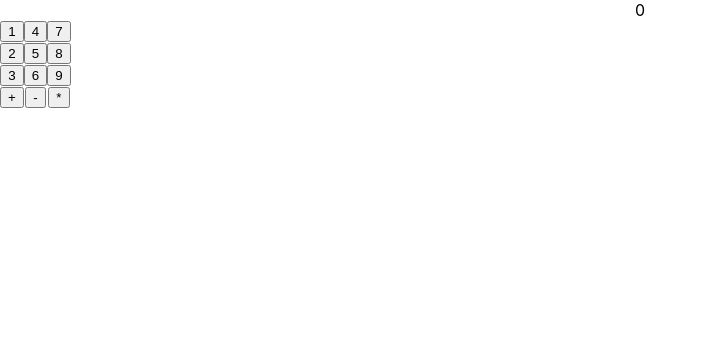
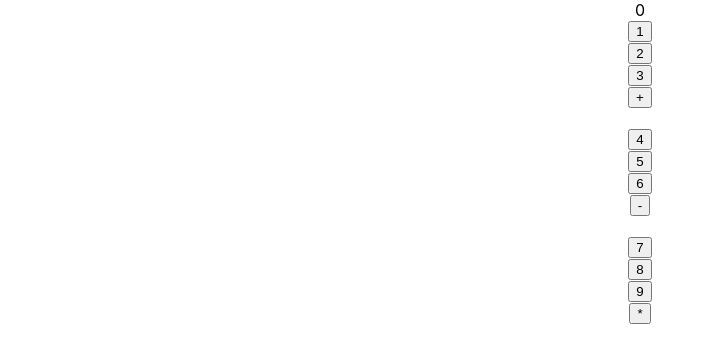
Before and after one commit to zdsmit/my-calculator, a React (Create React App) app: page / in a window 1280 px wide. Shown: the top 362 px of the page, without its empty margins (0-715 px from the left). Built offline with nearby package versions, Linux system fonts and the light colour scheme.

Commit message:
trying to add some css to center all components in the middle of the screen horizontally

```diff
--- a/src/App.css
+++ b/src/App.css
@@ -38,5 +38,11 @@
 }
 
 .btn-group {
-  float: left;
+  float: center;
 }
+
+.component-group {
+  display: 'flex';
+  align-items: center;
+  justify-content: center;
+}
--- a/src/components/Calculator.js
+++ b/src/components/Calculator.js
@@ -5,7 +5,7 @@ import Buttons from './Buttons';
 export default class Calculator extends Component {
     render() {
         return (
-            <div>
+            <div class="component-group">
                 <Display />
                 <Buttons />
             </div>
```
Also changed, not shown: 1 other file (tests, documents, lock files or other folders).
